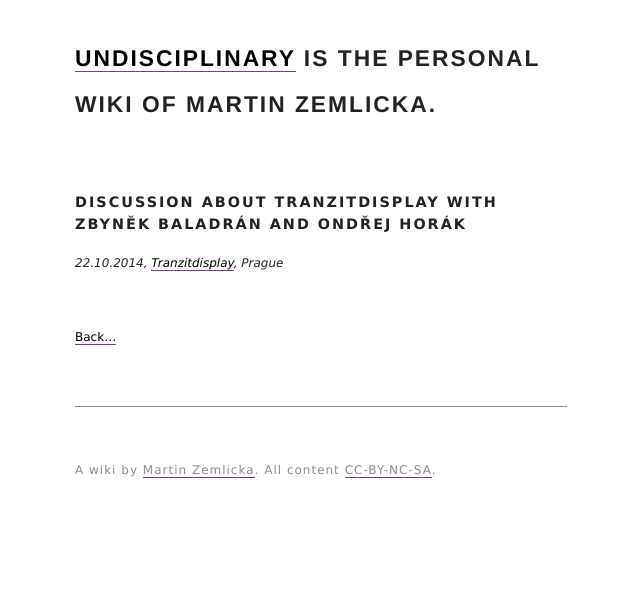
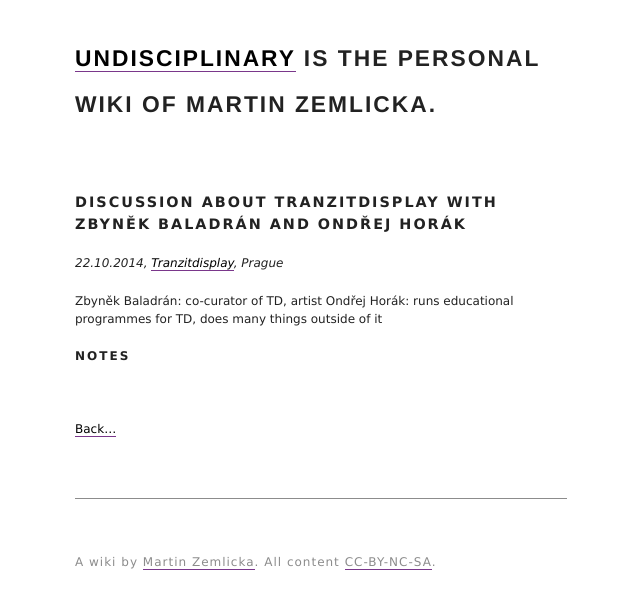
Before and after one commit to zmlka/undisciplinary, a Jekyll site: the page built from tranzitdisplay_discussion.md, in a window 1280 px wide. Shown: the top 609 px of the page, without its empty margins (319-959 px from the left). Built offline with Jekyll 4.4.1, drawn with Linux system fonts in a browser that asks for light colours.

Commit message:
Update tranzitdisplay_discussion.md
will have to complete this later

```diff
--- a/tranzitdisplay_discussion.md
+++ b/tranzitdisplay_discussion.md
@@ -6,3 +6,8 @@ snippet: Notes from a lecture/discussion with/about Tranzitdisplay and what it i
 ---
 
 _22.10.2014, [Tranzitdisplay](http://www.tranzitdisplay.cz), Prague_
+
+Zbyněk Baladrán: co-curator of TD, artist
+Ondřej Horák: runs educational programmes for TD, does many things outside of it
+
+## Notes
```
